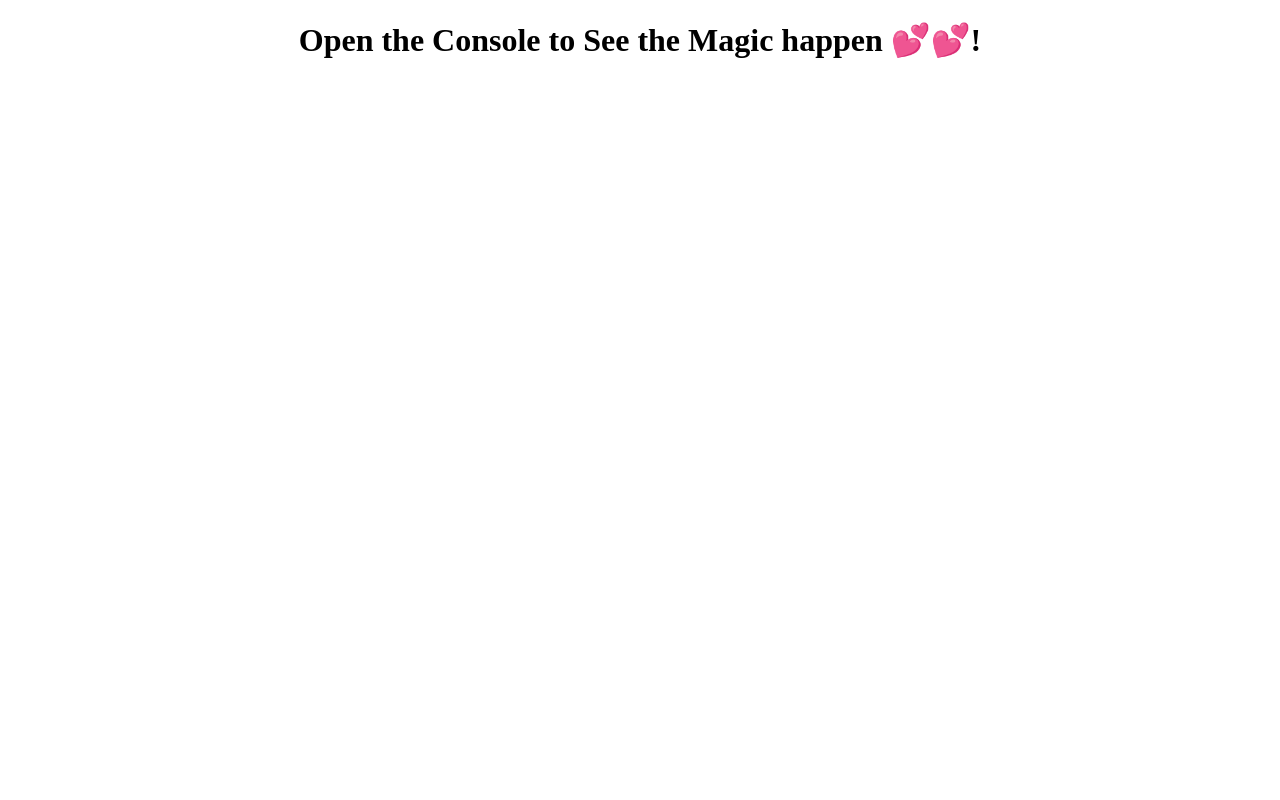
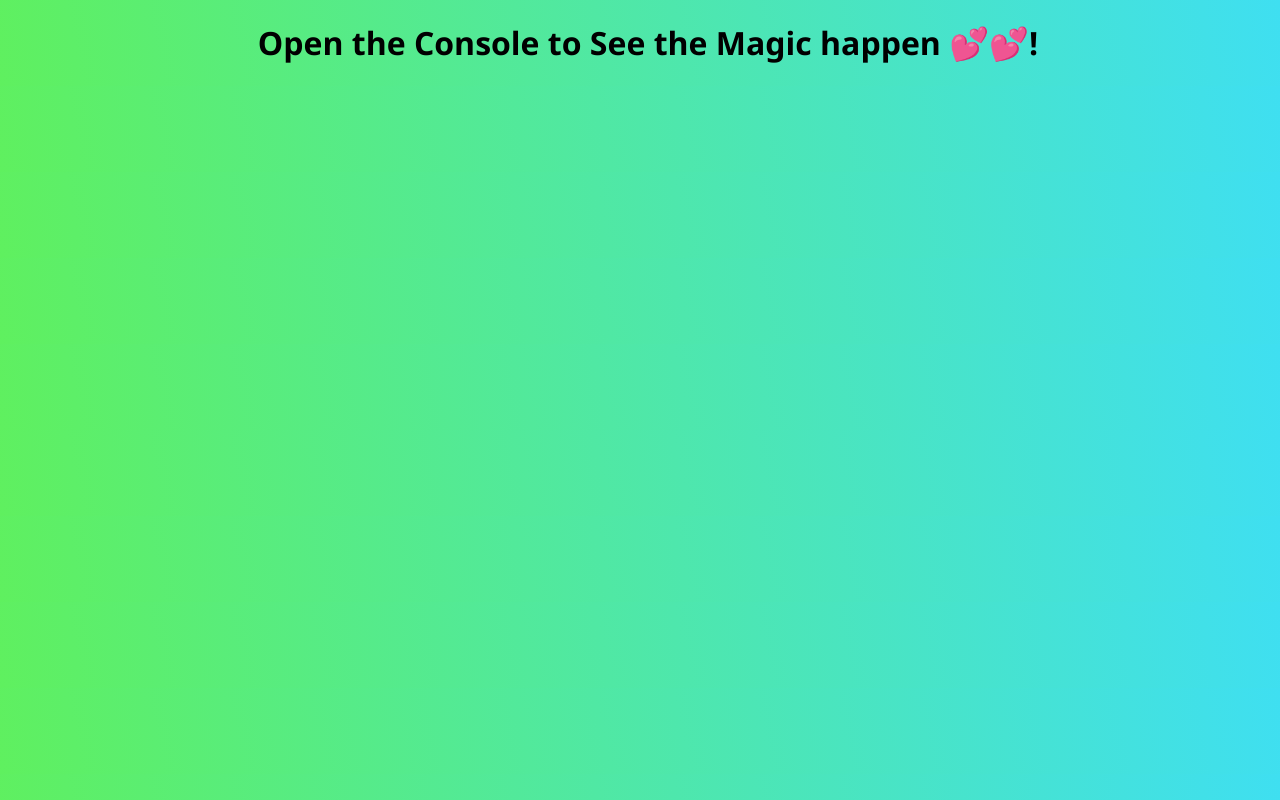
Before and after one commit to Harry2k21/Console-Finances, a plain HTML site: page index.html in a window 1280 px wide. Drawn offline with Linux system fonts and the light colour scheme.

Commit message:
updated html

```diff
--- a/index.html
+++ b/index.html
@@ -7,7 +7,12 @@
   <title>Finance Console</title>
 </head>
 <body>
-  <h1 style="text-align:center;">Open the Console to See the Magic happen 💕💕! </h1>
+  <style>body {
+    width: 100%;
+    height: 100%;
+    background-image: linear-gradient(80deg,rgb(95, 240, 95),rgb(63, 223, 241));
+  }</style>
+  <h1 style="text-align:center;font-family: 'Segoe UI', Tahoma, Geneva, Verdana, sans-serif;">Open the Console to See the Magic happen 💕💕! </h1>
 
   <script src="index.js"></script>
 </body>
```
